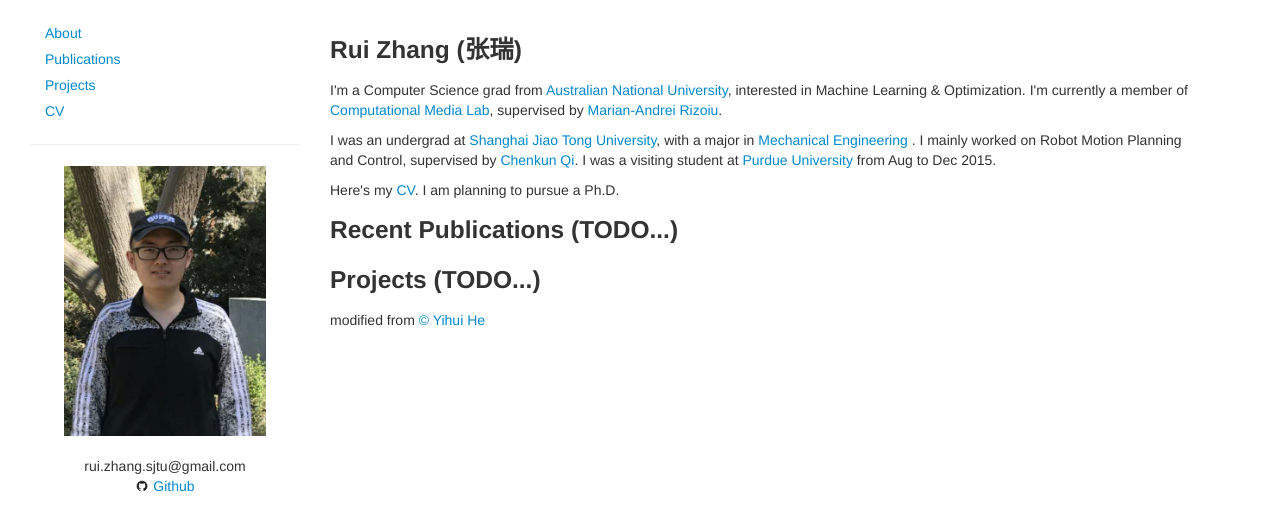
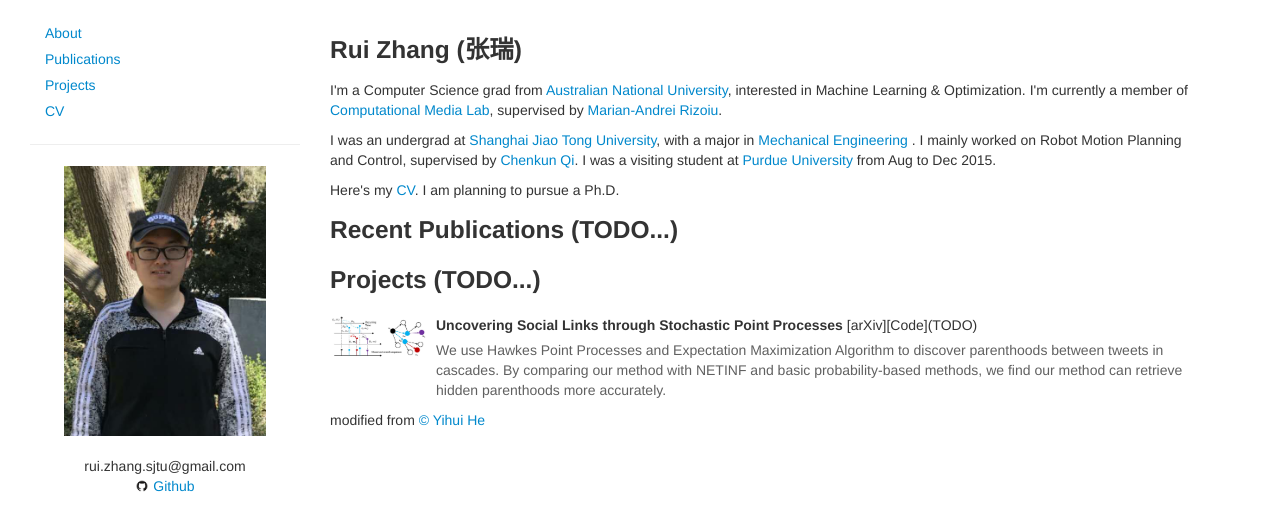
Before and after one commit to RuiZhang2016/RuiZhang.github.io, a Jekyll site: the page index.html, which Jekyll copies as it is, in a window 1280 px wide. Shown: the top 531 px of the page. Built offline with Jekyll 4.4.1, drawn with Linux system fonts in a browser that asks for light colours; grey boxes are pictures that could not be loaded.

Commit message:
add first recent publication

```diff
--- a/index.html
+++ b/index.html
@@ -139,6 +139,24 @@
                 <a name="projects"></a> Projects (TODO...)
             </h3>
 
+	     <div class="media">
+                <a class="pull-left">
+                    <img class="media-object" src="./assets_files/branching.png" width="96px" height="96px">
+                </a>
+
+                <div class="media-body">
+                    <p class="media-heading">
+                        <strong>
+                            Uncovering Social Links through Stochastic Point Processes
+                        </strong>[arXiv][Code](TODO)
+                    </p>
+
+                    <p class="abstract-text">
+We use Hawkes Point Processes and Expectation Maximization Algorithm to discover parenthoods between tweets in cascades. By comparing our method with NETINF and basic probability-based methods, we find our  method can retrieve hidden parenthoods more accurately.
+                    </p>
+
+                </div>
+            </div>
 
 	    <div class="row">
              <div class="span12">
@@ -147,6 +165,8 @@
                 </p>
              </div>
           </div>
+
+
         </div>
     </div>
 </div>
```
Also changed, not shown: assets_files/branching.png (added).
